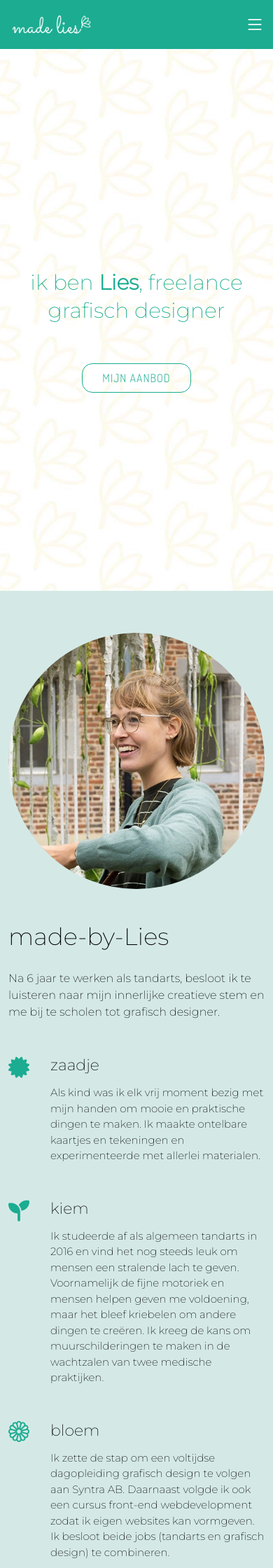
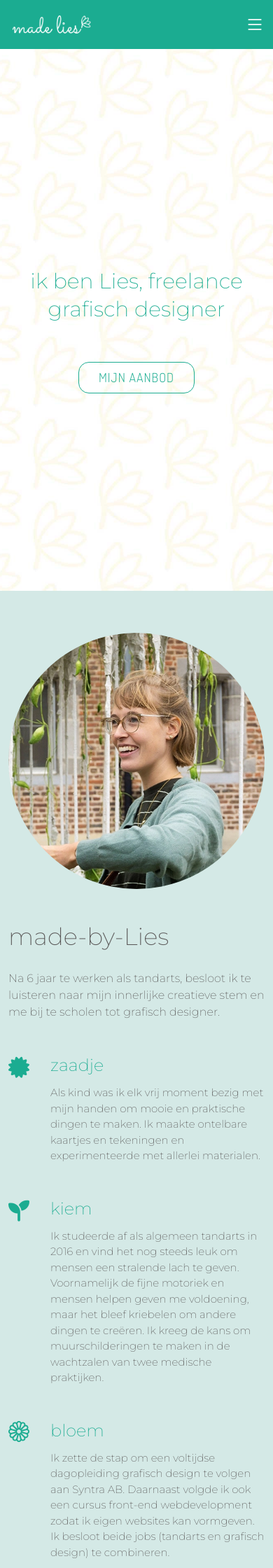
Before and after one commit to Madelies/madelies-def, a PHP site: page /index.html in a window 390 px wide. Shown: the top 2240 px of the page at 70% size. Run offline with PHP 8.4, Linux system fonts and the light colour scheme; some libraries are stand-ins or nearby versions.

Commit message:
Update style.css

```diff
--- a/css/style.css
+++ b/css/style.css
@@ -11,12 +11,13 @@
 --------------------------------------------------------------*/
 body {
   font-family: 'Montserrat', sans-serif;
-  color: #444444;
+  color: #5a5858;
+  font-weight: 200;
 }
 
 @media (max-width: 750px) {
   body {
-    color: black;
+    color: #5a5858;
   }
 }
 
@@ -39,6 +40,7 @@ h6 {
   font-family: 'Montserrat', sans-serif;
   line-height: 40px;
   -webkit-font-smoothing: antialiased;
+  color: #5a5858;
 }
 
 /*--------------------------------------------------------------
@@ -443,13 +445,14 @@ h6 {
 #hero h2 {
   color: #1bac91;
   margin-bottom: 35px;
+  font-weight: 200;
 }
 
 #hero .btn-get-started {
   font-family: "dosis", sans-serif;
   text-transform: uppercase;
-  font-weight: 500;
-  font-size: 16px;
+  font-weight: 300;
+  font-size: 18px;
   letter-spacing: 1px;
   display: inline-block;
   padding: 8px 28px;
@@ -489,7 +492,7 @@ h6 {
     font-size: 30px;
     line-height: 40px;
     margin-top: 40px;
-    font-weight: 500;
+    font-weight: 300;
   }
 
   #hero h2 .lies {
@@ -612,9 +616,9 @@ section {
 }
 
 .about h3 {
-  font-weight: 400;
+
   font-size: 34px;
-  color: black;
+  color: #5a5858;
   padding-bottom: 20px;
 }
 
@@ -630,21 +634,25 @@ section {
 
 
 .about .icon-box h4 {
-  font-size: 22px;
-  font-weight: 500;
+  font-size: 24px;
+
   margin-left: 60px;
-  color: black;
+  color:  #1bac91;
 }
 
 .about .icon-box p {
   font-size: 15px;
-  color: #848484;
+  color: #444444;
   margin-left: 60px;
+}
+
+.nadruk {
+  font-weight: 400;
 }
 
 @media (max-width: 768px) {
   .about .icon-box p {
-    color: black;
+    color: #5a5858;
   }
 }
 
```
Also changed, not shown: other parts of css/style.css (+14 -13 lines).
